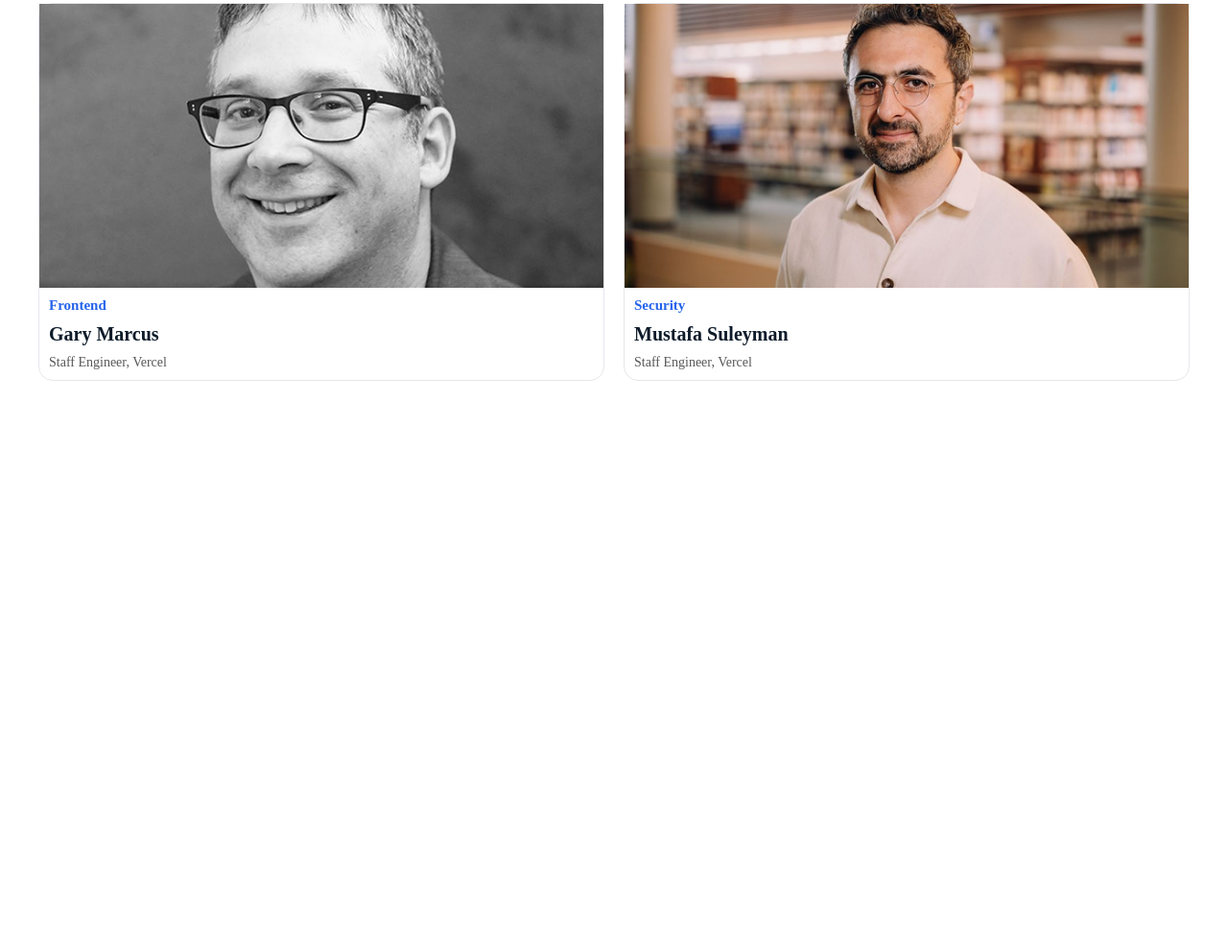
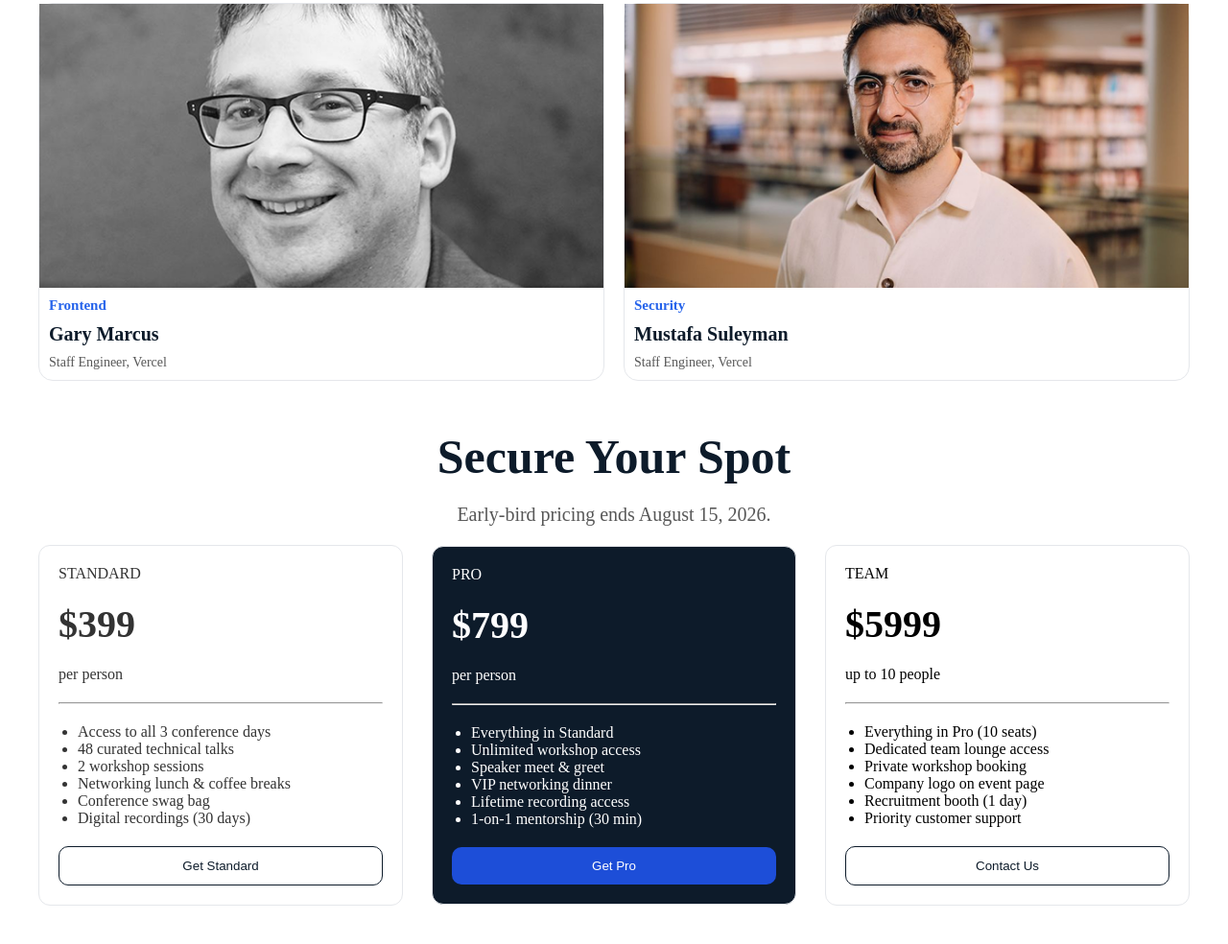
Before and after one commit to nova-tasnova/DevConf2026-landing-page, a plain HTML site: page index.html in a window 1280 px wide. Shown: the part 1438-2422 px from the top of the page at 96% size. Before the commit the page ends 1835 px from the top, so only its background shows below. Drawn offline with Linux system fonts and the light colour scheme.

Commit message:
Pricing method added

```diff
--- a/index.html
+++ b/index.html
@@ -101,5 +101,69 @@
 
 
      </section>
+
+     <!-- speaker-section ends -->
+
+     <!-- pricing-section starts -->
+      <section class="pricing content">
+        <div class="pricing-method">
+            <h4>Secure Your Spot</h4>
+            <p>Early-bird pricing ends August 15, 2026.</p>
+        </div>
+        <div class="card">
+            <div class="card-box card-one">
+                <p>STANDARD</p>
+                <h4>$399</h4>
+                <p>per person</p>
+
+                <hr>
+                <ul>
+                    <li>Access to all 3 conference days</li>
+                    <li>48 curated technical talks</li>
+                    <li>2 workshop sessions</li>
+                    <li>Networking lunch & coffee breaks</li>
+                    <li>Conference swag bag</li>
+                    <li>Digital recordings (30 days)</li>
+                </ul>
+                <button class="other-btn">Get Standard</button>
+            </div>
+            <div class="card-box card-two">
+                <p>PRO</p>
+                <h4>$799</h4>
+                <p>per person</p>
+
+                <hr>
+                <ul>
+                    <li>Everything in Standard</li>
+                    <li>Unlimited workshop access</li>
+                    <li>Speaker meet & greet</li>
+                    <li>VIP networking dinner</li>
+                    <li>Lifetime recording access</li>
+                    <li>1-on-1 mentorship (30 min)</li>
+                </ul>
+                <button class="common-btn">Get Pro</button>
+            </div>
+            <div class="card-box card3">
+                <p>TEAM</p>
+
+                <h4>$5999</h4>
+                <p>up to 10 people</p>
+
+                <hr>
+                <ul>
+                    <li>Everything in Pro (10 seats)</li>
+                    <li>Dedicated team lounge access</li>
+                    <li>Private workshop booking</li>
+                    <li>Company logo on event page</li>
+                    <li>Recruitment booth (1 day)</li>
+                    <li>Priority customer support</li>
+                </ul>
+                <button class="other-btn">Contact Us</button>
+            </div>
+        </div>
+      </section>
+
+      <!-- pricing section ends -->
+
   </body>
 </html>
--- a/style.css
+++ b/style.css
@@ -22,6 +22,15 @@
   padding: 12px 30px;
 
   border: none;
+}
+
+.other-btn {
+  background-color: white;
+  color: #0D1B2A;
+  border-radius: 10px;
+  padding: 12px 30px;
+
+  border: 1px solid #0D1B2A;
 }
 
 /* navbar sections */
@@ -125,3 +134,61 @@
   font-size: 14px;
 margin: 10px 10px;
 }
+
+/* Speaker-section ends */
+/* pricing content starts */
+.pricing{
+    text-align: center;
+}
+
+.pricing-method h4{
+    color: #0D1B2A;
+    font-weight: 900;
+
+    margin: 50px auto 20px;
+    font-size: 50px;
+}
+
+.pricing-method p{
+    color: #575757;
+    margin-bottom: 20px;
+    font-size: 20px;
+}
+.card{
+    display: flex;
+  justify-content: space-around;
+  align-items: center;
+  gap: 30px;
+}
+
+.card-box{
+    border-radius: 12px;
+    border: 1px solid #e5e7eb;
+    /* padding: 25px; */
+    width:30%;
+     padding: 20px;
+    text-align: left;
+     display: flex;
+    flex-direction: column;
+    gap: 20px;
+    margin-bottom: 40px;
+
+}
+
+.card-box ul{
+    padding-left: 20px;
+    text-align: left;
+    /* line-height: 1.5; */
+}
+
+.card-box h4{
+    font-size: 40px;
+
+}
+ .card-one{
+    color: #333333;
+}
+.card-two{
+    color:white;
+    background-color: #0D1B2A;
+}
```
